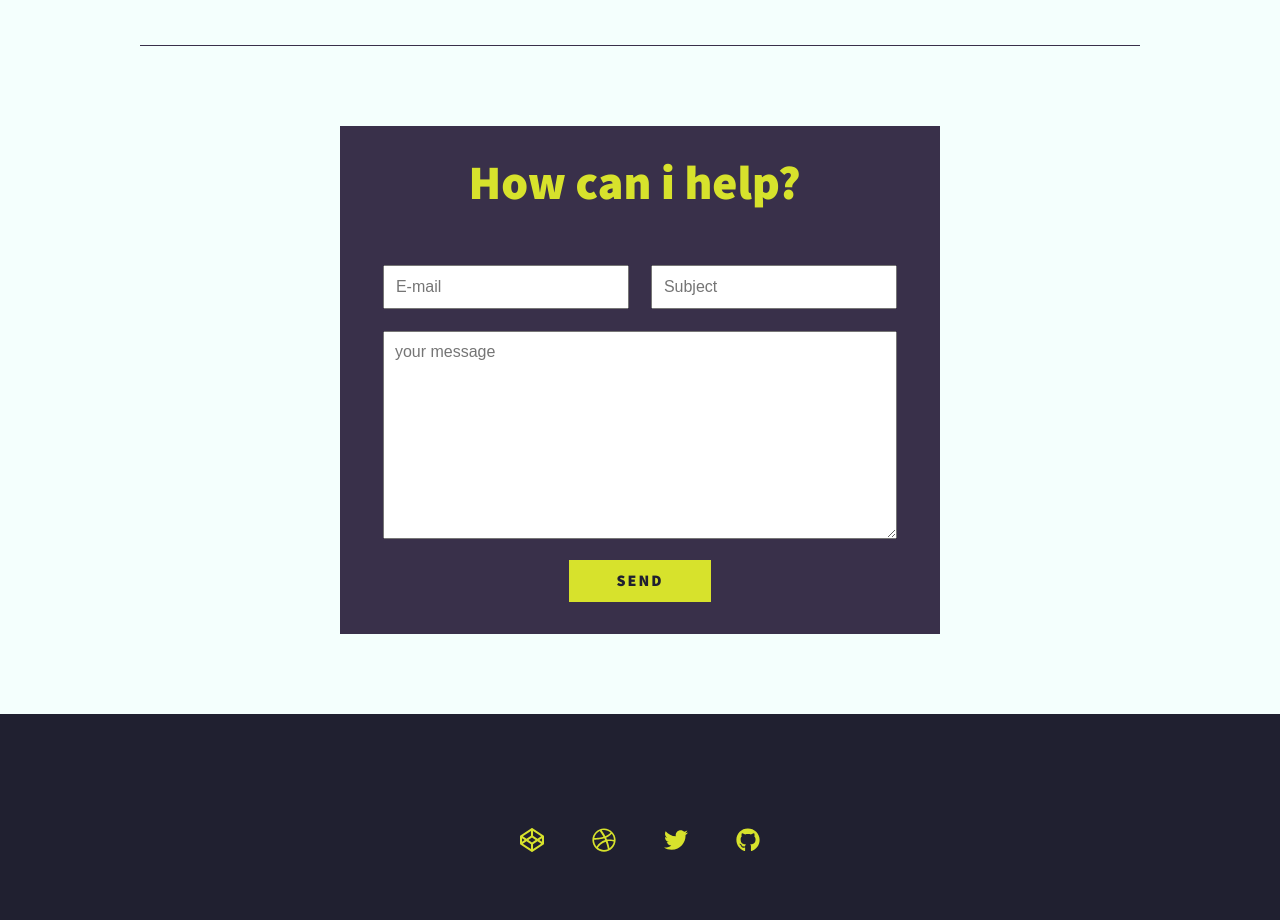
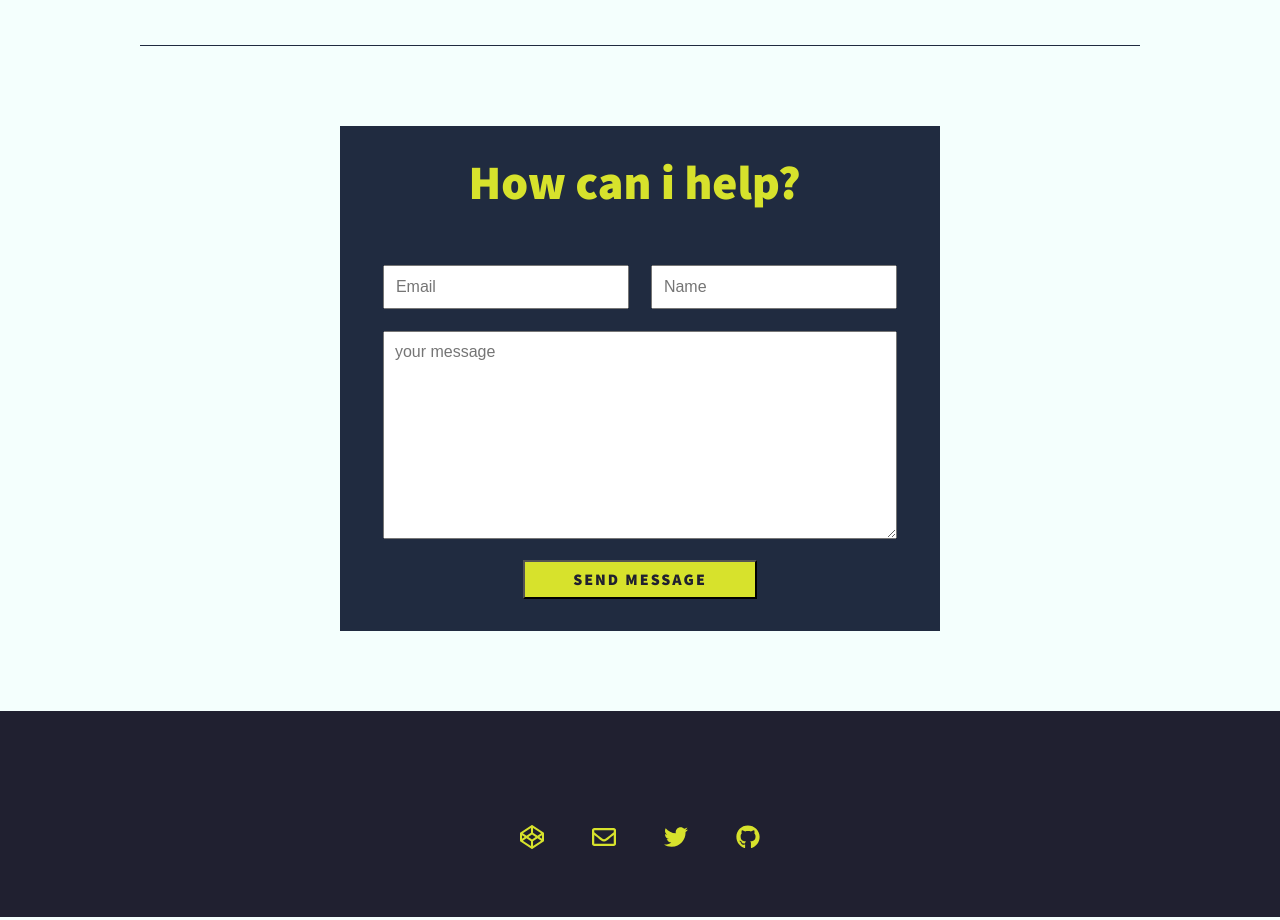
Before and after one commit to Bacell94/newPortfolio, a React (Create React App) app: page / in a window 1280 px wide. Shown: the part 1400-2320 px from the top of the page. Built offline with nearby package versions, Linux system fonts and the light colour scheme.

Commit message:
new darkmode colors, social links, contact form update

```diff
--- a/src/App.js
+++ b/src/App.js
@@ -31,7 +31,7 @@ export default function App() {
                    <Route path="/" element={
                     <div>
                         <Introduction dark={darkMode}/>
-                        <MyWork />
+                        <MyWork dark={darkMode}/>
                         <AboutMe dark={darkMode}/>
                         <Contact />
                     </div>
--- a/src/components/AboutMe.js
+++ b/src/components/AboutMe.js
@@ -3,7 +3,6 @@ export default function AboutMe(props) {
     return (
         <section className="about-me" id="about">
             <h2 className="section__title section__title__about">Who i am</h2>
-            {/* <p className={`section__subtitle section__subtitle--about ${props.dark && "clr-dark"}`}></p> */}
             <p>
                 A tech geek who fell into a code well, loved it, and eventually decided to make it home,
                 i enjoy having the skills to create tools for people that would help them advance their projects and businesses and share their ideas,
--- a/src/components/Contact.js
+++ b/src/components/Contact.js
@@ -1,15 +1,34 @@
+import { useState } from "react";
+export default function Contact() {
 
-export default function Contact() {
+    const [name, setName] = useState('');
+    const [email, setEmail] = useState('');
+    const [message, setMessage] = useState('');
+    const [emailSent, setEmailSent] = useState(false);
+
+    const submit = () => {
+        if (name && email && message) {
+           // TODO - send mail
+
+            setName('');
+            setEmail('');
+            setMessage('');
+            setEmailSent(true);
+        } else {
+            alert('Please fill in all fields.');
+        }
+    }
 
     return(
         <section className="contact" id="contact">
-        <form action="">
-        <h2 class="section-title__contact">How can i help?</h2>
-            <input type="e-mail" placeholder="E-mail"/>
-            <input type="text" placeholder="Subject"/>
-            <textarea name="" id="" cols="30" rows="10" placeholder="your message"></textarea>
-            <a className="btn">SEND</a>
-            </form>
+            <form action="">
+                <h2 class="section-title__contact">How can i help?</h2>
+                    <input type="email" placeholder="Email" value={email} onChange={e => setEmail(e.target.value)}/>
+                    <input type="text" placeholder="Name" value={name} onChange={e => setName(e.target.value)}/>
+                    <textarea name="" id="" cols="30" rows="10" placeholder="your message" value={message} onChange={e => setMessage(e.target.value)}></textarea>
+                    <button className="btn" onClick={submit}>Send Message</button>
+                    <span className={!emailSent ? 'hidden' : null}>Thank you for your message, we will be in touch in no time!</span>
+                </form>
         </section>
     )
 
--- a/src/components/Footer.js
+++ b/src/components/Footer.js
@@ -1,24 +1,25 @@
 import { FontAwesomeIcon } from '@fortawesome/react-fontawesome';
-import { faCodepen, faDribbble, faTwitter, faGithub } from '@fortawesome/free-brands-svg-icons';
+import { faCodepen, faTwitter, faGithub } from '@fortawesome/free-brands-svg-icons';
+import { faEnvelope } from '@fortawesome/free-regular-svg-icons';
 
 export default function Footer() {
     return (
         <footer className='footer'>
             <ul class="social-list">
                 <li class="social-list__item">
-                    <a class="social-list__link" href="https://codepen.io">
+                    <a class="social-list__link" href="https://codepen.io/Bacell/">
                     <FontAwesomeIcon icon={faCodepen} />
                     </a></li>
                 <li class="social-list__item">
-                    <a class="social-list__link" href="http://dribbble.com">
-                    <FontAwesomeIcon icon={faDribbble} />
+                    <a class="social-list__link" href="mailto:bacell94@gmail.com">
+                    <FontAwesomeIcon icon={faEnvelope} />
                     </a></li>
                 <li class="social-list__item">
-                    <a class="social-list__link" href="https://twitter.com">
+                    <a class="social-list__link" href="https://twitter.com/Bacell_">
                     <FontAwesomeIcon icon={faTwitter} />
                     </a></li>
                 <li class="social-list__item">
-                    <a class="social-list__link" href="https://github.com">
+                    <a class="social-list__link" href="https://github.com/Bacell94">
                     <FontAwesomeIcon icon={faGithub} />
                     </a></li>
             </ul>
--- a/src/components/MyWork.js
+++ b/src/components/MyWork.js
@@ -4,9 +4,9 @@ import project3 from "../images/portfolio-03.jpg";
 import project4 from "../images/portfolio-04.jpg";
 import { Link } from "react-router-dom";
 
-export default function MyWork() {
+export default function MyWork(props) {
     return (
-        <section class="my-work" id="work">
+        <section class={`my-work ${props.dark && "bg-dark2"}`} id="work">
             <h2 class="section__title section__title--work">My work</h2>
             <p class="section__subtitle section__subtitle--work">A selection of my range of work</p>
 
--- a/src/index.css
+++ b/src/index.css
@@ -14,6 +14,7 @@
     /* colors */
     --clr-light: rgb(244, 255, 253);
     --clr-dark: rgb(32, 32, 48);
+    --clr-dark2: hsl(221, 33%, 19%);
     --clr-accent: rgb(215, 226, 44);
     /* font size */
     --fs-h1: 3rem;
@@ -74,6 +75,7 @@ strong { font-weight: var(--fw-bold) }
     text-transform: uppercase;
     letter-spacing: 2px;
     font-weight: var(--fw-bold);
+    font-family: inherit;
     transition: transform 200ms ease-in-out;
     margin: 0 auto;
 }
@@ -404,7 +406,7 @@ header {
 .about-me {
     max-width: 1000px;
     margin: 0 auto;
-    border-bottom: 1px solid  rgb(57, 48, 74);
+    border-bottom: 1px solid  var(--clr-dark2);
 }
 
 .about-me__img {
@@ -451,7 +453,7 @@ header {
 }
 form{
     padding: 2em;
-    background: rgb(57, 48, 74);
+    background: var(--clr-dark2);
     max-width: 600px;
     margin: 0 auto;
     display: flex;
@@ -465,6 +467,9 @@ input,textarea{
 textarea{
     width: 98%;
     margin-bottom: 4%;
+}
+.hidden{
+    display: none;
 }
 @media screen and (max-width: 600px){
     input, textarea{
@@ -530,6 +535,9 @@ textarea{
 .bg-dark {
     background-color: var(--clr-dark);
 }
+.bg-dark2 {
+    background: var(--clr-dark2);
+}
 .bg-light,
 .bg-light::before,
 .bg-light::after {
```
